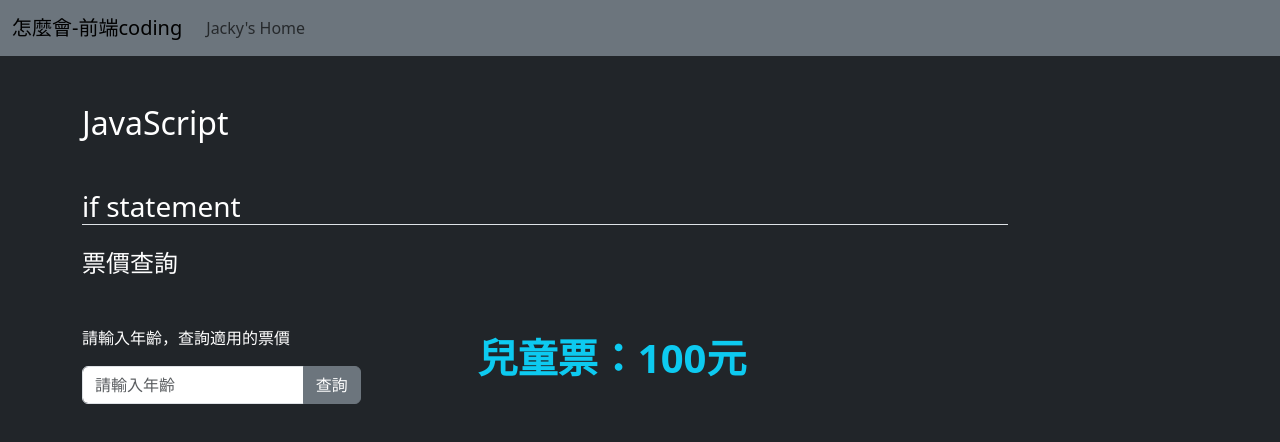
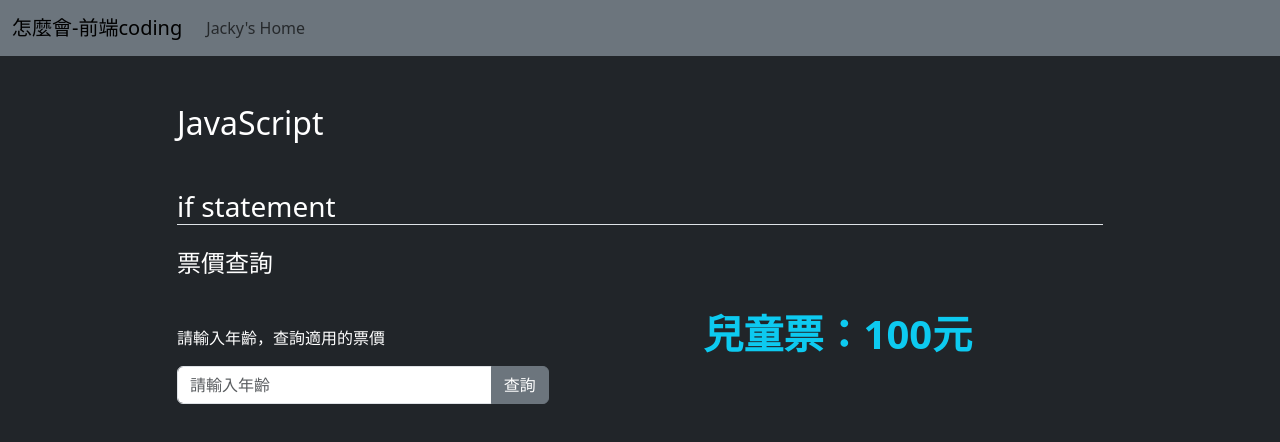
Before and after one commit to adens123/howcomegoodatcoding, a website: page member/Jacky/wilson-full-stack-web-development/20230920_if_statement.html in a window 1280 px wide. Both pictures are taken after a click on the button "查詢". Drawn offline with nearby package versions, Linux system fonts and the light colour scheme.

Commit message:
jacky fix rwd

```diff
--- a/member/Jacky/wilson-full-stack-web-development/20230920_if_statement.html
+++ b/member/Jacky/wilson-full-stack-web-development/20230920_if_statement.html
@@ -12,6 +12,11 @@
     <link
       rel="stylesheet"
       href="https://cdnjs.cloudflare.com/ajax/libs/animate.css/4.1.1/animate.min.css" />
+    <style>
+      /* * {
+        outline: 1px solid black;
+      } */
+    </style>
   </head>
   <body class="bg-dark">
     <header>
@@ -42,16 +47,16 @@
     </header>
 
     <div class="container mt-5 text-white">
-      <h2 class="mb-5">JavaScript</h2>
-      <div class="row">
-        <div class="col-10">
+      <div class="row justify-content-center">
+        <div class="col-md-10">
+          <h2 class="mb-5">JavaScript</h2>
           <h3 class="border-bottom">if statement</h3>
           <div class="row">
-            <div class="col-5">
+            <div class="col-md-5 mb-5">
               <div class="mt-3">
                 <h4>票價查詢</h4>
                 <p class="mt-5">請輸入年齡，查詢適用的票價</p>
-                <div class="input-group w-75">
+                <div class="input-group">
                   <input
                     id="age"
                     class="age form-control"
@@ -63,8 +68,8 @@
                 </div>
               </div>
             </div>
-            <div class="col-7 d-flex flex-column justify-content-end">
-              <p class="output fs-1 fw-bolder text-info"></p>
+            <div class="col-md-7 d-flex flex-column justify-content-center">
+              <p class="output fs-1 fw-bolder text-info text-center"></p>
             </div>
           </div>
         </div>
@@ -83,10 +88,10 @@
       ticketBtn.addEventListener('click', function (e) {
         e.preventDefault();
 
-        output.classList.add('animate__animated', 'animate__fadeInDown');
+        output.classList.add('animate__animated', 'animate__fadeInUp');
 
         setTimeout(function () {
-          output.classList.remove('animate__animated', 'animate__fadeInDown');
+          output.classList.remove('animate__animated', 'animate__fadeInUp');
         }, 1000);
 
         ticketPrice(Number(age.value));
```
